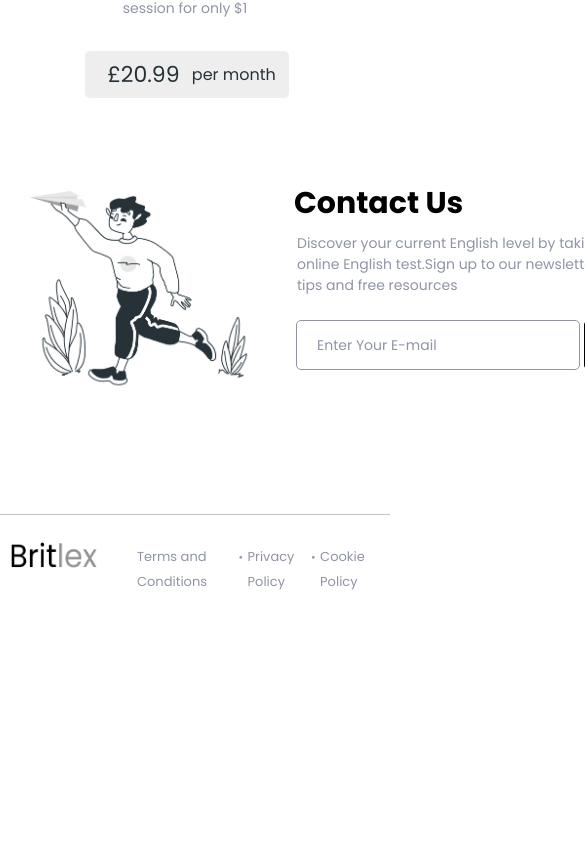
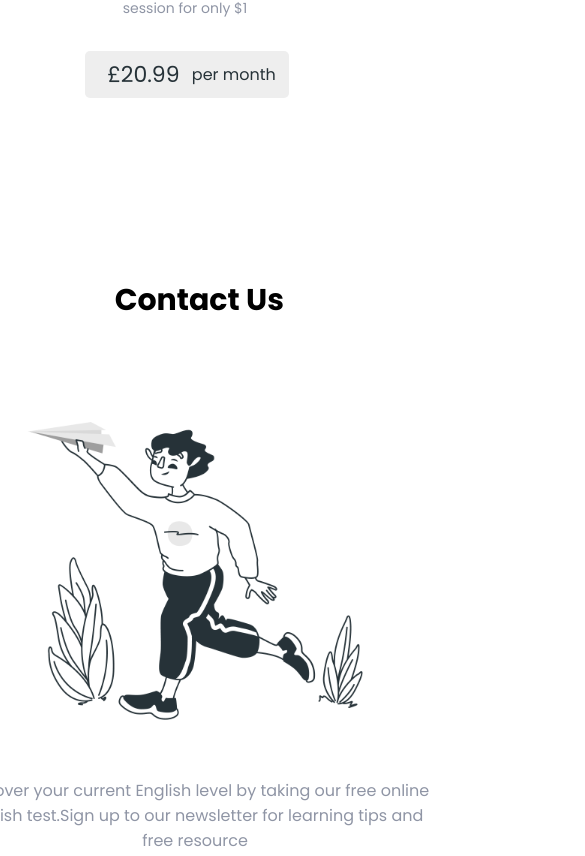
Before and after one commit to Antroks/Bitrlex, a plain HTML site: page index.html in a window 390 px wide. Shown: the part 4512-5368 px from the top of the page, 585 px wide, since content can reach past the window. Before the commit the page ends 5179 px from the top, so only its background shows below. Drawn offline with Linux system fonts and the light colour scheme; a script that the page names is missing.

Commit message:
add media 575 100%

```diff
--- a/css/style.css
+++ b/css/style.css
@@ -2048,6 +2048,7 @@ input {
     /**********Pricing block************/
     .pricing {
         padding-top: 78px;
+        padding-bottom: 100px;
     }
 
     .pricing__flex {
@@ -2067,7 +2068,7 @@ input {
     .price {
         font-size: 22px;
     }
-}
+
 
     .online {
         height: 291px;
@@ -2170,3 +2171,96 @@ input {
         padding-right: 7px;
         margin-left: 104px;
     }
+
+    /**********Contact block************/
+
+    .contact {
+        padding-top: 55px;
+        padding-bottom: 143px;
+    }
+
+    .contact .container {
+        max-width: 510px;
+    }
+    .contact__flex {
+        position: relative;
+        flex-direction: column;
+        align-items: center;
+        text-align: center;
+    }
+    .contact img {
+        height: 322px;
+        width: 358px;
+        margin-top: 169px;
+        margin-left: 13px;
+        margin-bottom: 15px;
+
+    }
+
+    .contact .text-h2 {
+        position: absolute;
+        top: 41px;
+        left: 47%;
+        transform: translate(-50%, -50%);
+    }
+
+    .contact__item {
+        margin-right: 0;
+    }
+
+    .contact-p {
+        width: 469px;
+        font-size: 16px;
+        font-weight: 400;
+        margin: 0 auto;
+        margin-bottom: 58px;
+
+    }
+
+    input {
+        position: relative;
+        height: 60px;
+        width: 330px;
+        border-radius: 10px;
+        margin-left: 12px;
+        margin-right: 192px;
+        font-size: 13px;
+        padding-left: 23px;
+    }
+
+    .contact .btn {
+        height: 60px;
+        width: 193px;
+        margin-left: 0;
+        position: absolute;
+        left: 319px;
+        font-size: 16px;
+        padding: 19px 42px;
+        border-radius: 10px;
+
+    }
+
+    .footer {
+        padding-bottom: 22px;
+    }
+
+    .footer__flex {
+        padding-left: 0px;
+        padding-right: 0;
+        padding-top: 15px;
+        margin-top: 0;
+    }
+
+    .footer-nav {
+        gap: 4px;
+        font-weight: 500;
+    }
+
+    .footer-nav a {
+        font-size: 12px;
+    }
+
+    .footer-nav .circle::before {
+        margin-right: 3px;
+    }
+}
--- a/index.html
+++ b/index.html
@@ -171,7 +171,7 @@
                 <img src="img/Ресурс 1 1.png" alt="" height="429px" width="477px" class="contact-img">
                 <div class="contact__item">
                     <h2 class="text-h2 contact-h2">Contact Us</h2>
-                    <p class="text-p contact-p">Discover your current English level by taking our free online English test.Sign<br> up to our newsletter for learning tips and free resources</p>
+                    <p class="text-p contact-p">Discover your current English level by taking our free online English test.Sign<br> up to our newsletter for learning tips and free resource</p>
                     <form action="#" class="contact-form">
                         <input type="email" name="" id="" placeholder="Enter Your E-mail">
                         <a href="#" class="btn">Subscribe</a>
```
